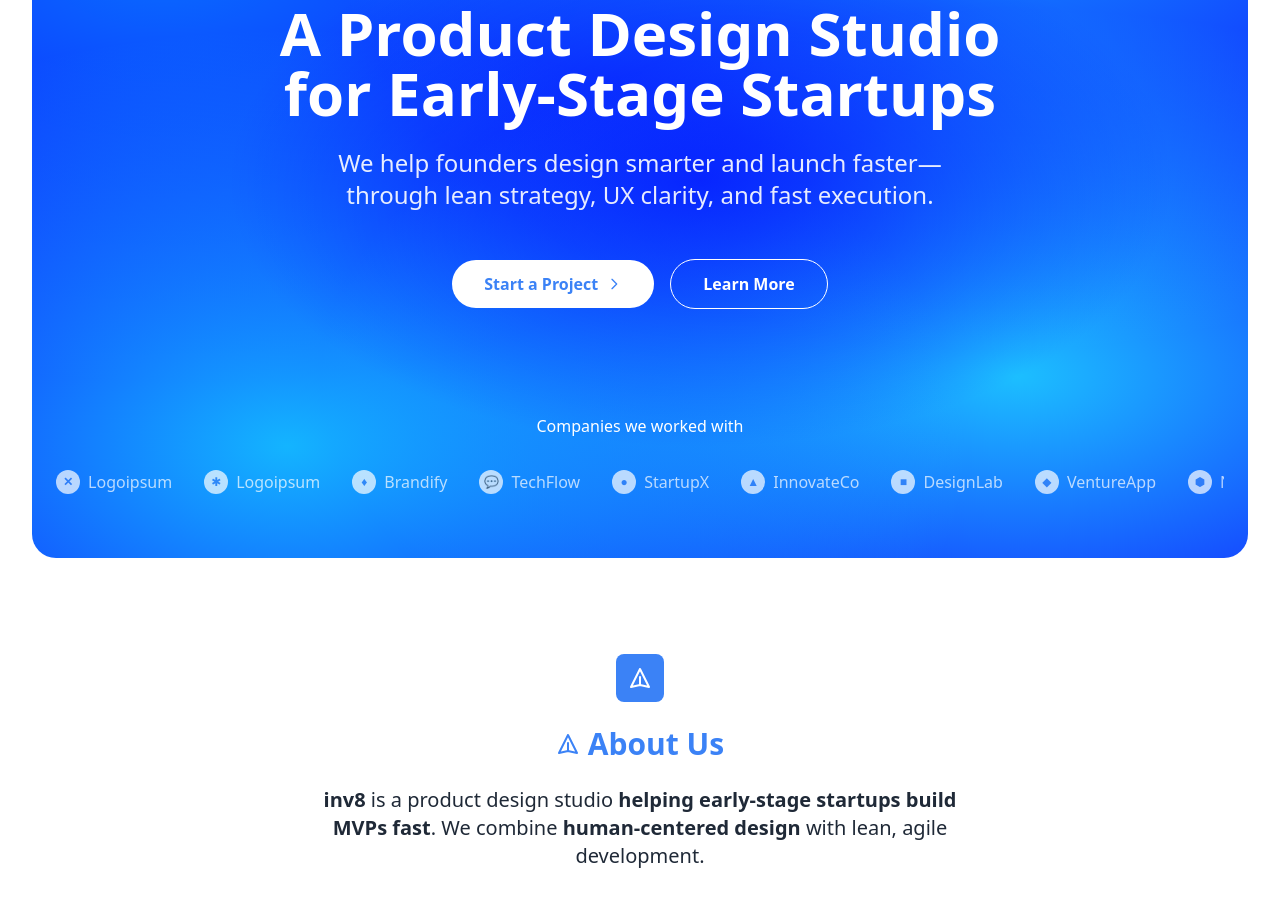
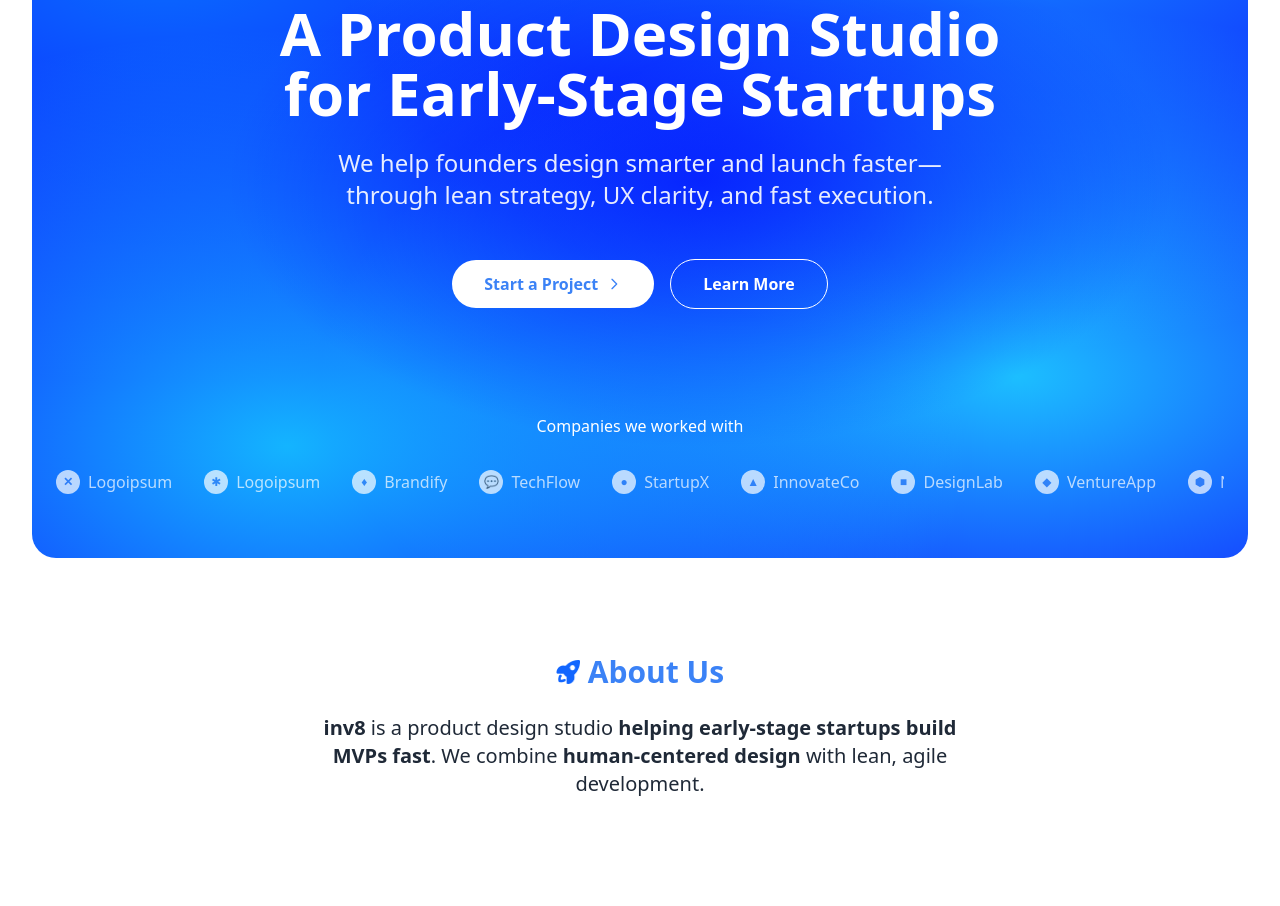
Before and after one commit to Larkaholic/inv8.solutions, a plain HTML site: page index.html in a window 1280 px wide. Shown: the part 230-1136 px from the top of the page. Drawn offline with nearby package versions, Linux system fonts and the light colour scheme.

Commit message:
changed icon

```diff
--- a/index.html
+++ b/index.html
@@ -133,18 +133,8 @@
 
     <section class="bg-white py-16 md:py-24 px-6 md:px-8">
         <div class="max-w-md md:max-w-2xl mx-auto text-center">
-            <div class="flex justify-center mb-6">
-                <div class="w-12 h-12 bg-blue-500 rounded-lg flex items-center justify-center">
-                    <svg class="w-6 h-6 text-white" fill="none" stroke="currentColor" viewBox="0 0 24 24">
-                        <path stroke-linecap="round" stroke-linejoin="round" stroke-width="2" d="M12 19l9 2-9-18-9 18 9-2zm0 0v-8"></path>
-                    </svg>
-                </div>
-            </div>
-
             <h2 class="text-2xl md:text-3xl font-bold text-blue-500 mb-6 flex items-center justify-center gap-2">
-                <svg class="w-6 h-6" fill="none" stroke="currentColor" viewBox="0 0 24 24">
-                    <path stroke-linecap="round" stroke-linejoin="round" stroke-width="2" d="M12 19l9 2-9-18-9 18 9-2zm0 0v-8"></path>
-                </svg>
+                <img src="./images/rocket.png" alt="Rocket icon" class="w-6 h-6 object-contain">
                 About Us
             </h2>
 
```
Also changed, not shown: images/rocket.png (added).
